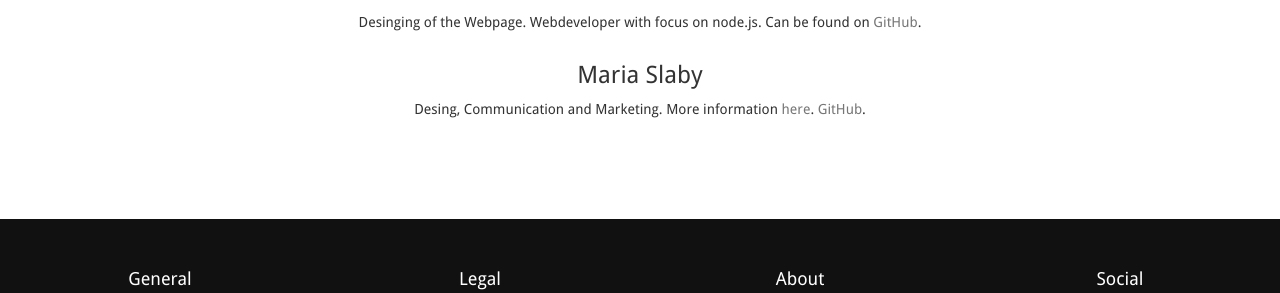
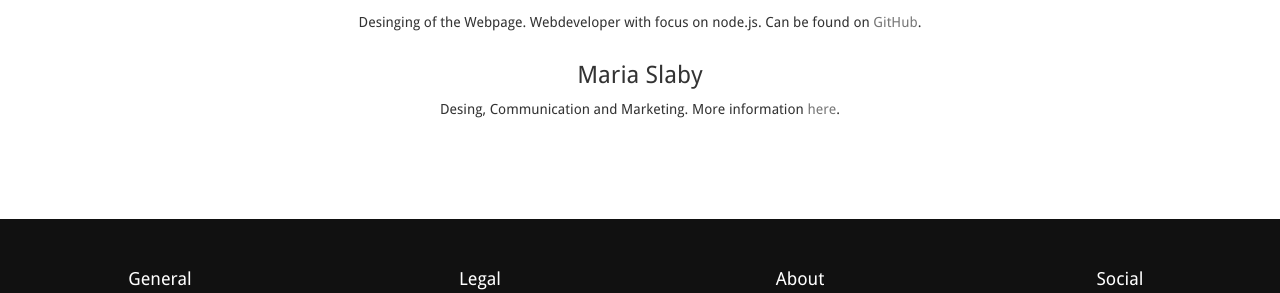
Before and after one commit to bodokaiser/hangload.com, a Jekyll site: the page built from about.html, in a window 1280 px wide and 900 px high, scrolled down 1053 px. Shown: the part 412-705 px from the top of the window. Built offline with Jekyll 4.4.1, drawn with Linux system fonts in a browser that asks for light colours; nearby versions of some CDN libraries; library files that are not in the unit come from our copies; Markdown is read by kramdown in place of the engine named in the settings.

Commit message:
Update about.html

```diff
--- a/about.html
+++ b/about.html
@@ -106,7 +106,6 @@ src="/images/pictures/girlbike.jpg" />
       <h3 class="text-center">Maria Slaby</h3>
       <p class="text-center">
         Desing, Communication and Marketing. More information <a href="//xing.com/profile/Maria_Slaby">here</a>.
-        <a href="//github.com/bodokaiser">GitHub</a>.
       </p>
     </div>
   </div>
```
